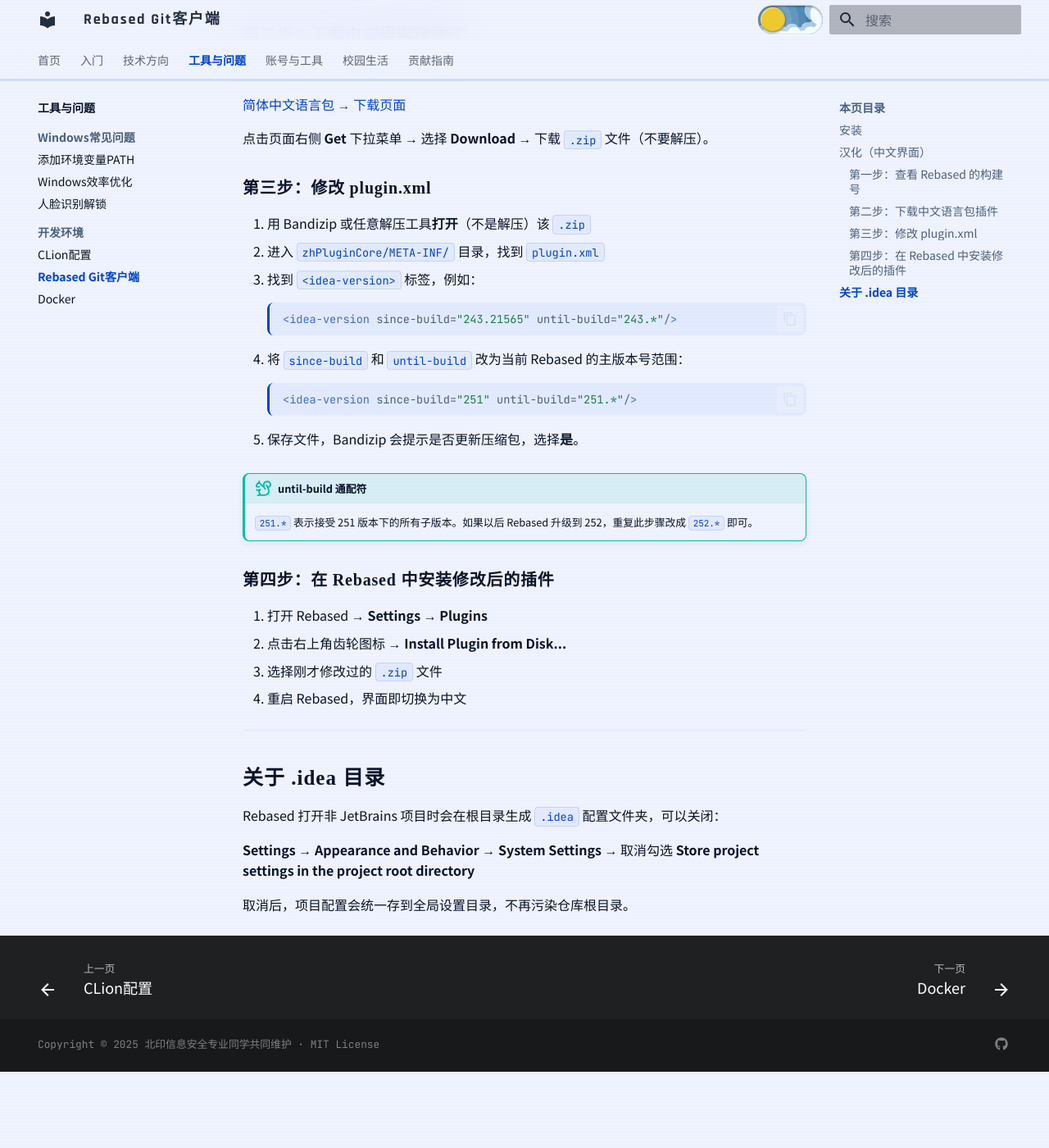
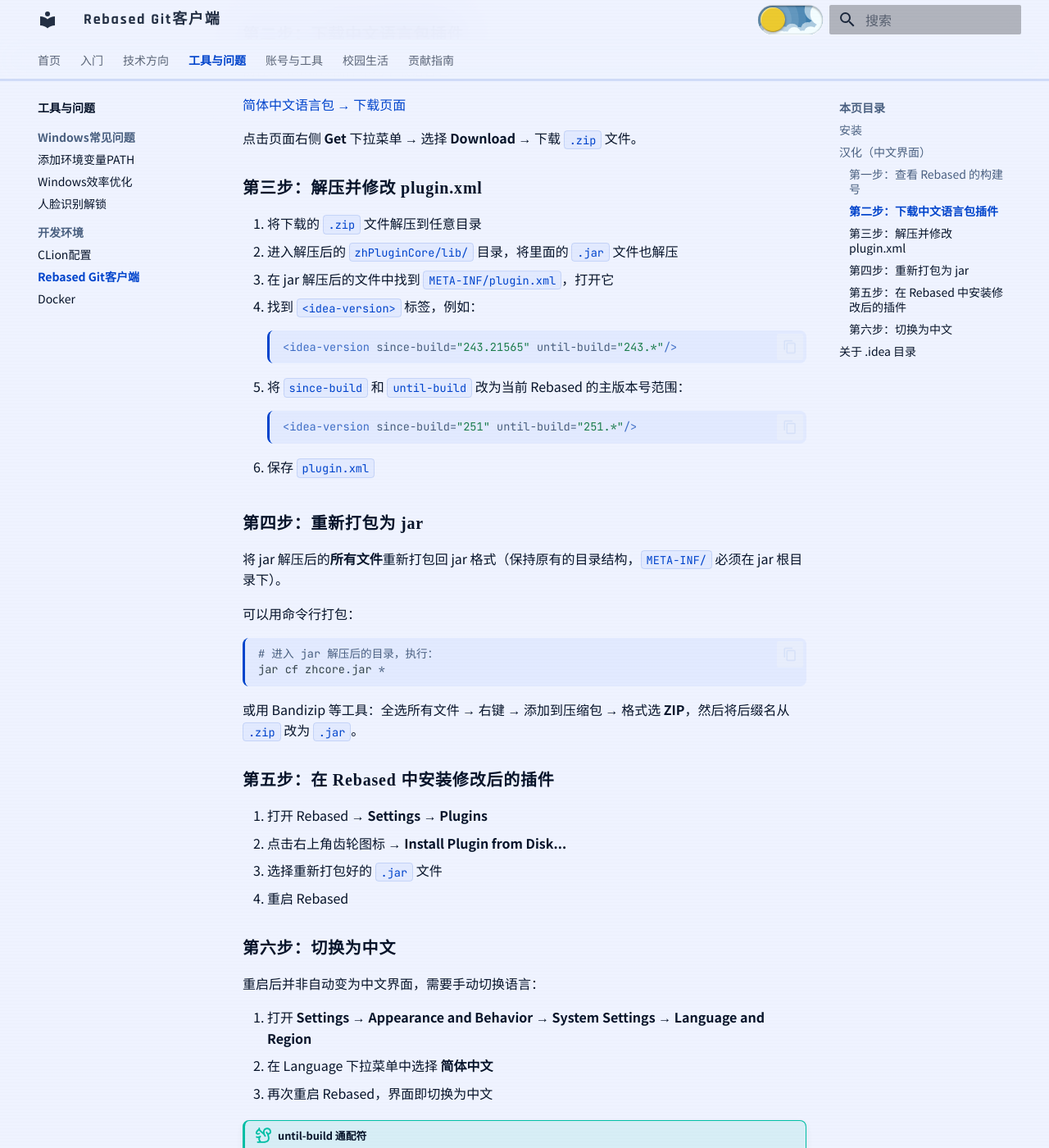
Before and after one commit to starnotes-xj/SurviveBIGCManual, an MkDocs documentation site: the page built from docs/03-工具与问题/开发环境/Rebased.md, in a window 1280 px wide and 1400 px high, scrolled down 961 px. Shown: the whole window at 82% size. Built offline with MkDocs 1.6.1 and Material for MkDocs 9.7.7, drawn with Linux system fonts in a browser that asks for light colours; before the commit the page ends 2268 px from its top, so only the background shows below that; some of the changed text lies outside the part shown.

Commit message:
docs: 更新 Rebased 汉化流程——解压 jar 并重新打包
原先描述的是直接修改 zip 内文件，实际需要解压 jar 包、修改 plugin.xml、重新打包 jar，然后从磁盘安装 jar 并手动切换语言。

Co-Authored-By: Claude Opus 4.7 <noreply@anthropic.com>

````diff
--- a/docs/03-工具与问题/开发环境/Rebased.md
+++ b/docs/03-工具与问题/开发环境/Rebased.md
@@ -26,7 +26,7 @@
 
 JetBrains 官方的**简体中文语言包**插件对 IDE 构建号有版本范围限制，而 Rebased 是自定义构建，版本号不在插件允许的范围内，直接从插件市场安装会报版本不兼容错误。
 
-解决方法是手动修改插件的版本范围声明，重新打包后再安装。
+解决方法是手动修改插件 jar 包内的版本范围声明，重新打包后再从磁盘安装。
 
 ### 第一步：查看 Rebased 的构建号
 
@@ -36,7 +36,7 @@ JetBrains 官方的**简体中文语言包**插件对 IDE 构建号有版本范
 Build #IC-251.25410.129
 ```
 
-构建号为 `251.25410.129`，主版本号为 `251`。
+主版本号为 `251`（构建号点号前的部分）。
 
 ### 第二步：下载中文语言包插件
 
@@ -44,35 +44,57 @@ Build #IC-251.25410.129
 
 [简体中文语言包 → 下载页面](https://plugins.jetbrains.com/plugin/13710-chinese-simplified-language-pack----)
 
-点击页面右侧 **Get** 下拉菜单 → 选择 **Download** → 下载 `.zip` 文件（不要解压）。
+点击页面右侧 **Get** 下拉菜单 → 选择 **Download** → 下载 `.zip` 文件。
 
-### 第三步：修改 plugin.xml
+### 第三步：解压并修改 plugin.xml
 
-1. 用 Bandizip 或任意解压工具**打开**（不是解压）该 `.zip`
-2. 进入 `zhPluginCore/META-INF/` 目录，找到 `plugin.xml`
-3. 找到 `<idea-version>` 标签，例如：
+1. 将下载的 `.zip` 文件解压到任意目录
+2. 进入解压后的 `zhPluginCore/lib/` 目录，将里面的 `.jar` 文件也解压
+3. 在 jar 解压后的文件中找到 `META-INF/plugin.xml`，打开它
+4. 找到 `<idea-version>` 标签，例如：
 
     ```xml
     <idea-version since-build="243.21565" until-build="243.*"/>
     ```
 
-4. 将 `since-build` 和 `until-build` 改为当前 Rebased 的主版本号范围：
+5. 将 `since-build` 和 `until-build` 改为当前 Rebased 的主版本号范围：
 
     ```xml
     <idea-version since-build="251" until-build="251.*"/>
     ```
 
-5. 保存文件，Bandizip 会提示是否更新压缩包，选择**是**。
+6. 保存 `plugin.xml`
 
-!!! tip "until-build 通配符"
-    `251.*` 表示接受 251 版本下的所有子版本。如果以后 Rebased 升级到 252，重复此步骤改成 `252.*` 即可。
+### 第四步：重新打包为 jar
 
-### 第四步：在 Rebased 中安装修改后的插件
+将 jar 解压后的**所有文件**重新打包回 jar 格式（保持原有的目录结构，`META-INF/` 必须在 jar 根目录下）。
+
+可以用命令行打包：
+
+```powershell
+# 进入 jar 解压后的目录，执行：
+jar cf zhcore.jar *
+```
+
+或用 Bandizip 等工具：全选所有文件 → 右键 → 添加到压缩包 → 格式选 **ZIP**，然后将后缀名从 `.zip` 改为 `.jar`。
+
+### 第五步：在 Rebased 中安装修改后的插件
 
 1. 打开 Rebased → **Settings → Plugins**
 2. 点击右上角齿轮图标 → **Install Plugin from Disk...**
-3. 选择刚才修改过的 `.zip` 文件
-4. 重启 Rebased，界面即切换为中文
+3. 选择重新打包好的 `.jar` 文件
+4. 重启 Rebased
+
+### 第六步：切换为中文
+
+重启后并非自动变为中文界面，需要手动切换语言：
+
+1. 打开 **Settings → Appearance and Behavior → System Settings → Language and Region**
+2. 在 Language 下拉菜单中选择 **简体中文**
+3. 再次重启 Rebased，界面即切换为中文
+
+!!! tip "until-build 通配符"
+    `251.*` 表示接受 251 版本下的所有子版本。如果以后 Rebased 升级到 252，重复第三步至第四步改成 `252.*` 即可。
 
 ---
 
````
